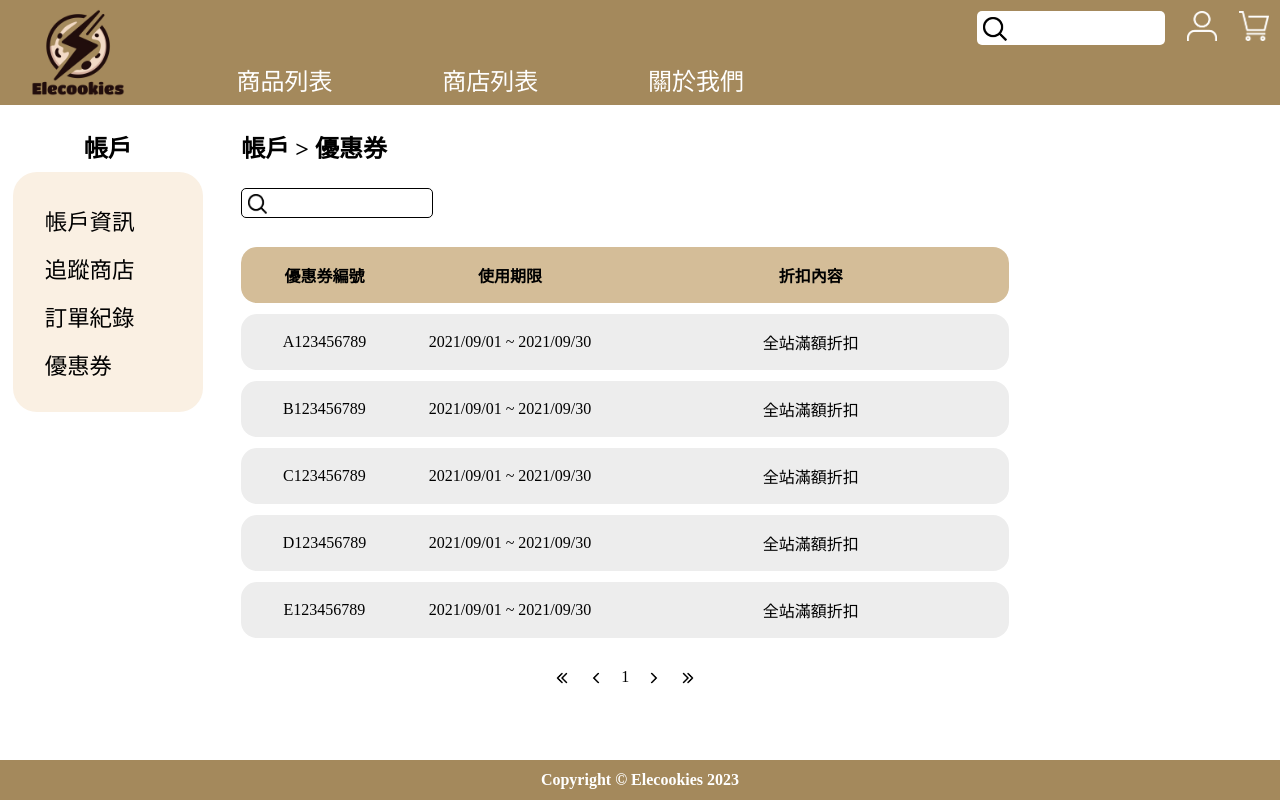
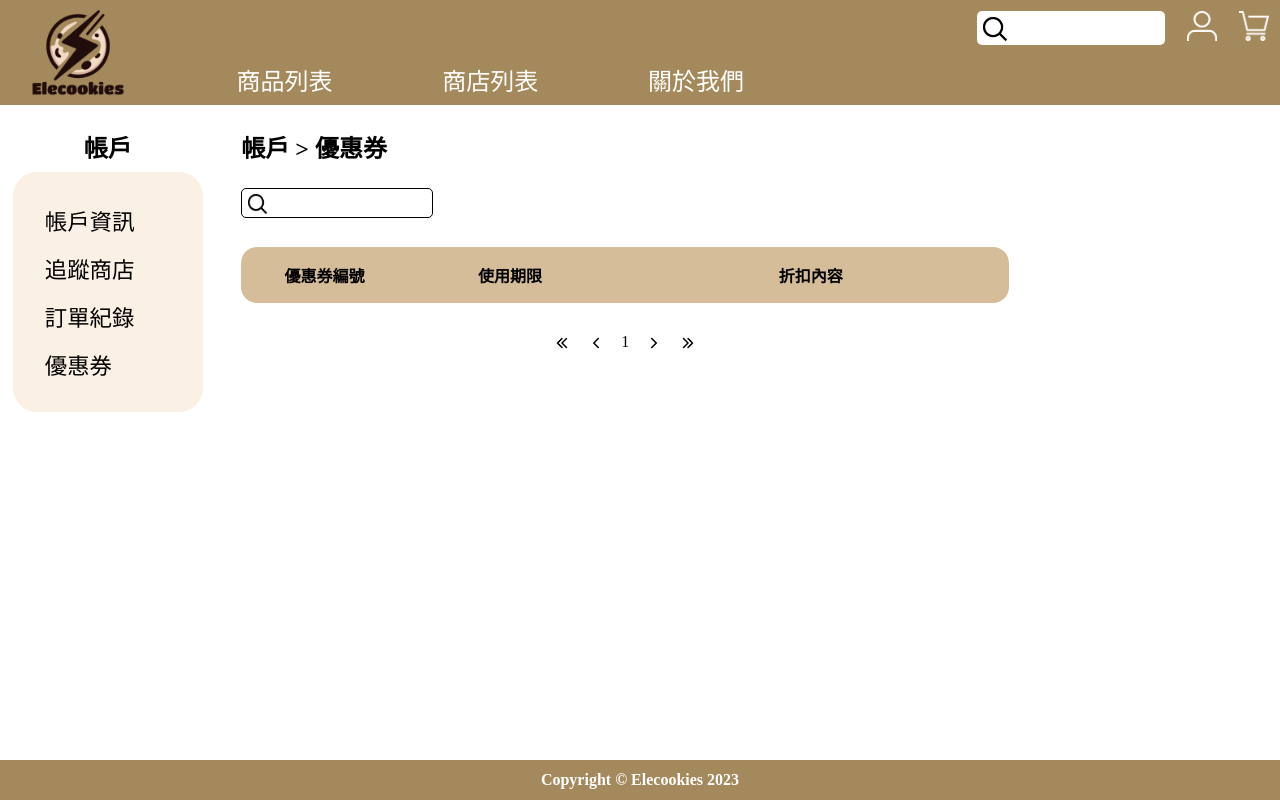
Before and after one commit to Zch720/NTUT_112_1_DatabaseProject_frontend, a React (Vite) app: page /user/coupons in a window 1280 px wide. Built offline with nearby package versions, Linux system fonts and the light colour scheme; a web font is replaced by a local one.

Commit message:
[Bug Fixing] Removed fake account coupon datas

```diff
--- a/src/account/AccountCoupons.tsx
+++ b/src/account/AccountCoupons.tsx
@@ -63,9 +63,9 @@ type CouponType = {
 
 export default function AccountCoupons() {
     // TODO: set coupons
-    const [coupons, setCoupons] = useState<CouponType[]>(getFakeCoupons(1));
+    const [coupons, setCoupons] = useState<CouponType[]>([]);
     const setCouponsOfPage = (page: number) => {
-        setCoupons(getFakeCoupons(page));
+        setCoupons([]);
     };
 
     return (
@@ -76,46 +76,3 @@ export default function AccountCoupons() {
         </div>
     );
 };
-
-const fakeCoupons: CouponType[] = [
-    {
-        id: "A123456789",
-        startDate: "2021/09/01",
-        endDate: "2021/09/30",
-        description: "全站滿額折扣",
-    },
-    {
-        id: "B123456789",
-        startDate: "2021/09/01",
-        endDate: "2021/09/30",
-        description: "全站滿額折扣",
-    },
-    {
-        id: "C123456789",
-        startDate: "2021/09/01",
-        endDate: "2021/09/30",
-        description: "全站滿額折扣",
-    },
-    {
-        id: "D123456789",
-        startDate: "2021/09/01",
-        endDate: "2021/09/30",
-        description: "全站滿額折扣",
-    },
-    {
-        id: "E123456789",
-        startDate: "2021/09/01",
-        endDate: "2021/09/30",
-        description: "全站滿額折扣",
-    },
-    {
-        id: "F123456789",
-        startDate: "2021/09/01",
-        endDate: "2021/09/30",
-        description: "全站滿額折扣",
-    },
-];
-
-function getFakeCoupons(page: number) {
-    return fakeCoupons.slice((page - 1) * 5, page * 5);
-}
```
